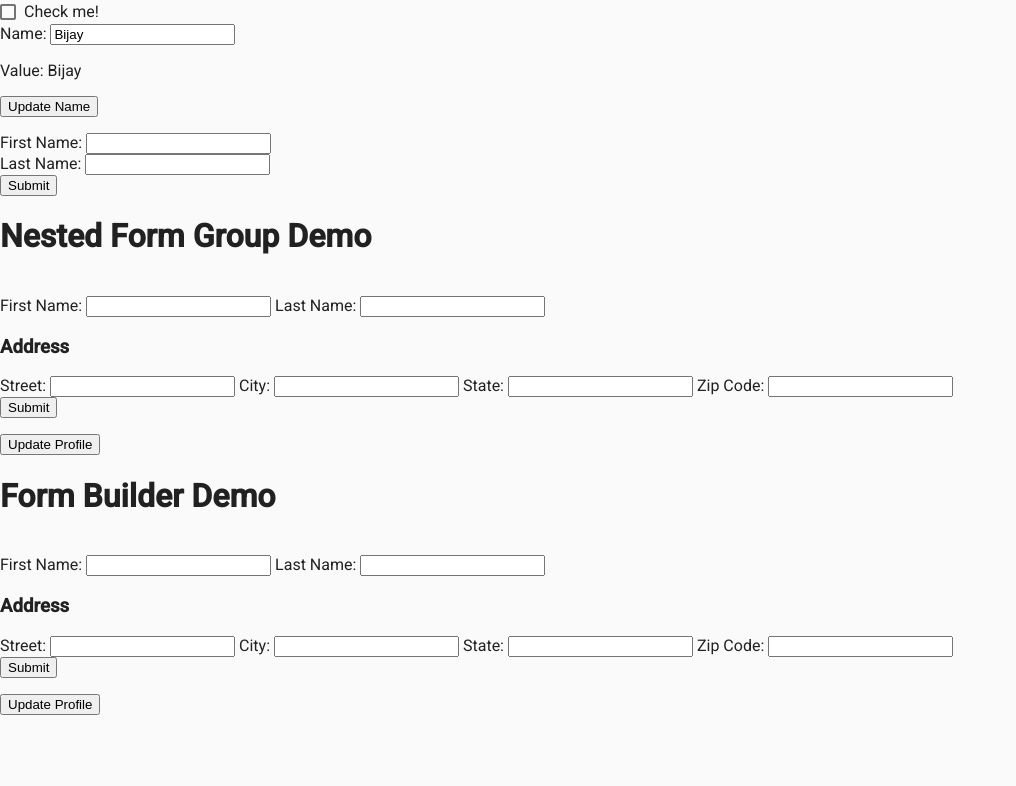
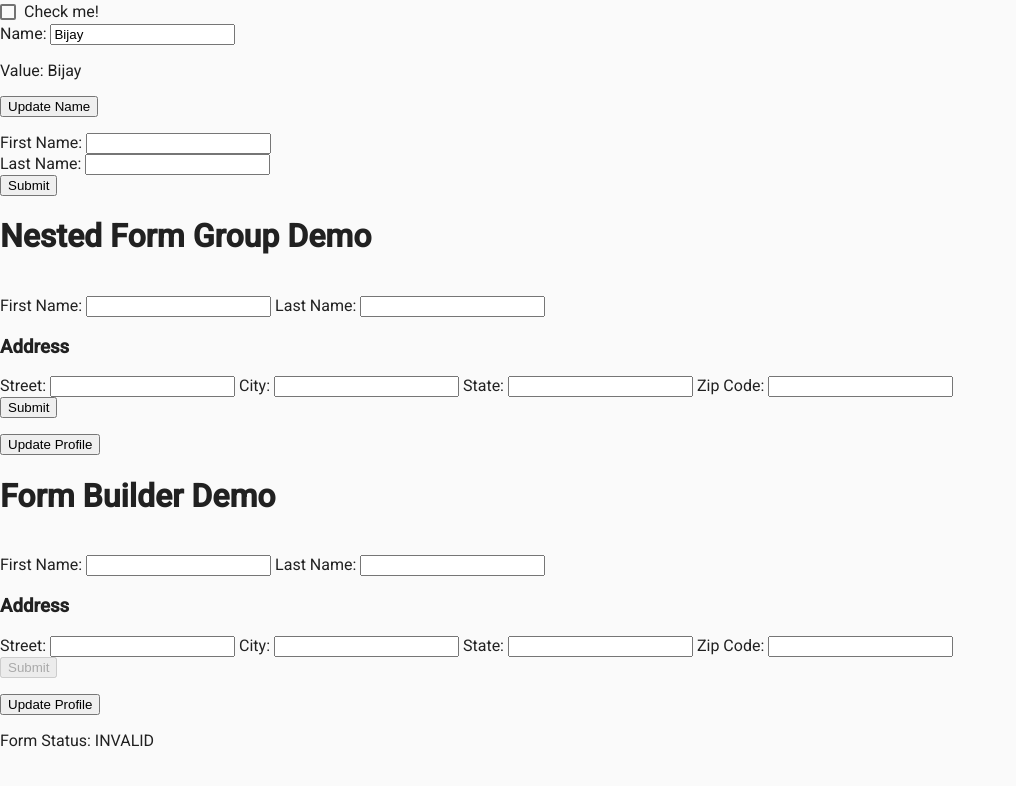
Before and after one commit to office-github/angular-material-demo, an Angular app: page / in a window 1280 px wide. Shown: the top 786 px of the page, without its empty margins (0-1016 px from the left). Built offline with nearby package versions, Linux system fonts and the light colour scheme.

Commit message:
Form Validation Implementation:
Caution: Use these HTML5 validation attributes in combination with the built-in validators provided by Angular's reactive forms. Using these in combination prevents errors when the expression is changed after the template has been checked.

```diff
--- a/src/app/form-builder-demo/form-builder-demo.component.html
+++ b/src/app/form-builder-demo/form-builder-demo.component.html
@@ -4,7 +4,7 @@
 
     <label>
         First Name:
-        <input type="text" formControlName="firstName">
+        <input type="text" formControlName="firstName" required>
     </label>
 
     <label>
@@ -39,3 +39,6 @@
         <button (click)="updateProfile()">Update Profile</button>
     </p>
 </form>
+<p>
+    Form Status: {{ profileForm.status }}
+</p>
--- a/src/app/form-builder-demo/form-builder-demo.component.ts
+++ b/src/app/form-builder-demo/form-builder-demo.component.ts
@@ -1,5 +1,5 @@
 import { Component, OnInit } from '@angular/core';
-import { FormBuilder } from '@angular/forms';
+import { FormBuilder, Validators } from '@angular/forms';
 
 @Component({
   selector: 'app-form-builder-demo',
@@ -14,7 +14,7 @@ export class FormBuilderDemoComponent implements OnInit {
   }
 
   profileForm = this.fb.group({
-    firstName: [''],
+    firstName: ['', Validators.required],
     lastName: [''],
     address: this.fb.group({
       street: [''],
```
